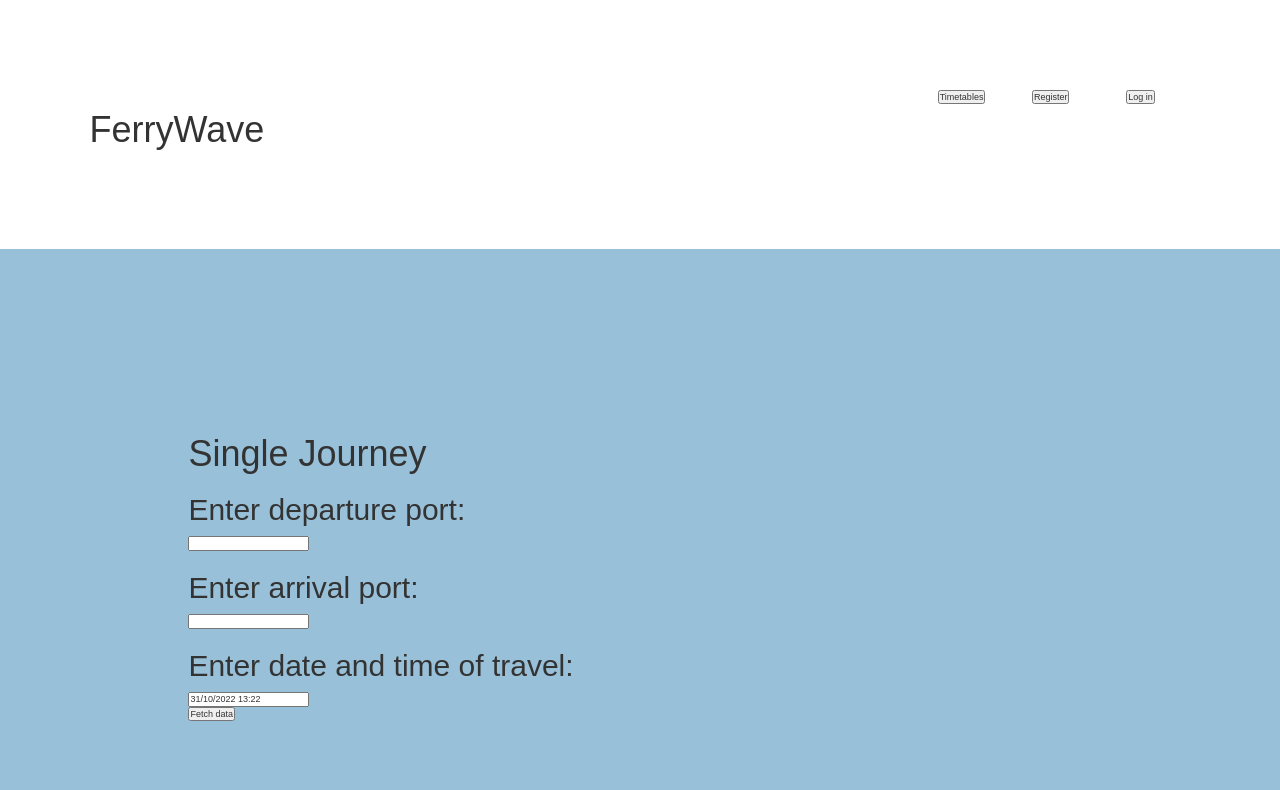
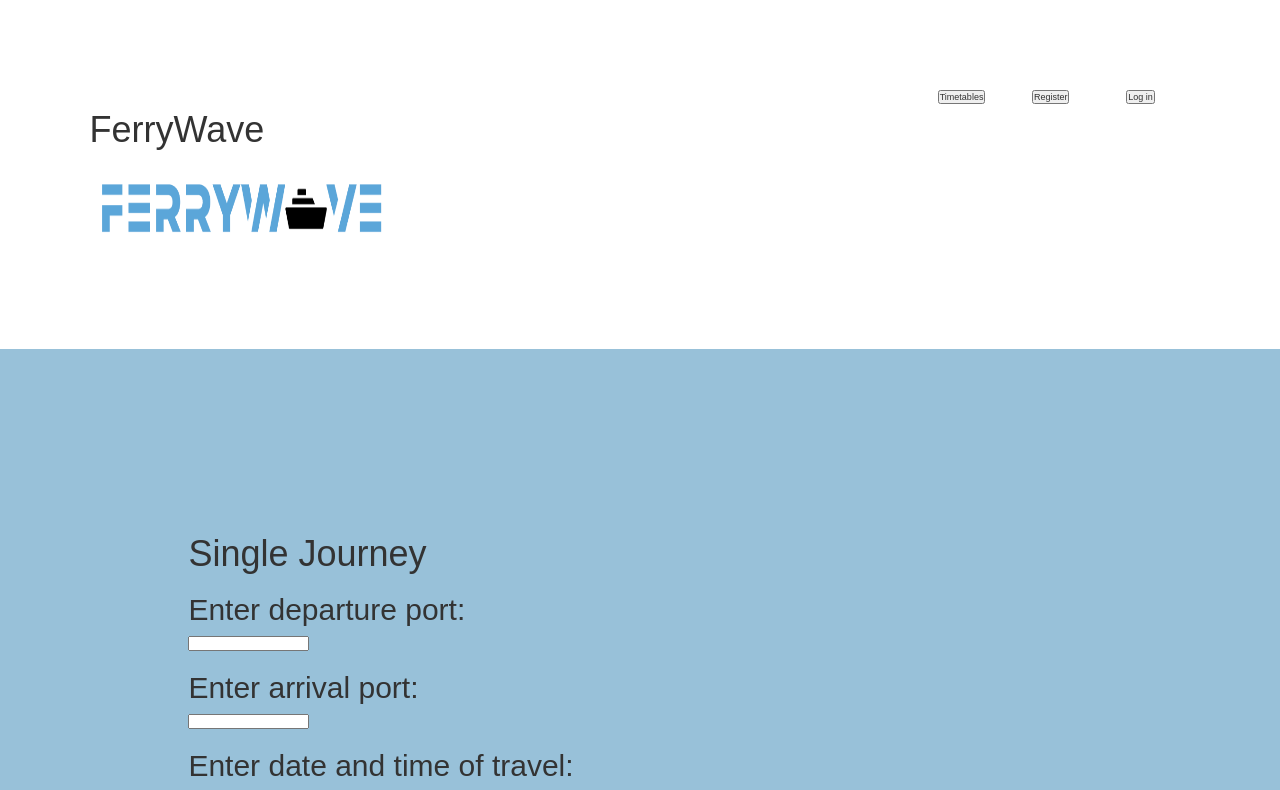
Before and after one commit to JakubWronskiUG/CS3028-FerryProject, a React (Create React App) app in the folder ferry-project/: page / in a window 1280 px wide. Shown: the top 790 px of the page. Built offline with nearby package versions, Linux system fonts and the light colour scheme.

Commit message:
greg smells + logo

```diff
--- a/ferry-project/src/components/Header.jsx
+++ b/ferry-project/src/components/Header.jsx
@@ -7,6 +7,7 @@ const Header = () => {
             <div className="row">
                 <div className="col-lg-9">
                     <h1>FerryWave</h1>
+                    <img src="FerrywaveLogo.png" alt="logo" width="300" height="100"></img>
                 </div>
                 <div className="col-lg-1">
                     <button type="button">Timetables</button>
```
Also changed, not shown: 1 other file (tests, documents, lock files or other folders).
